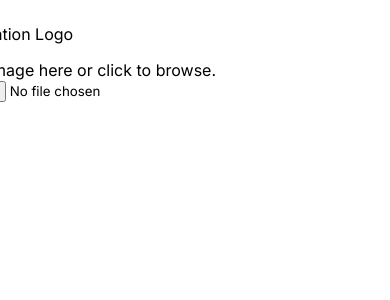
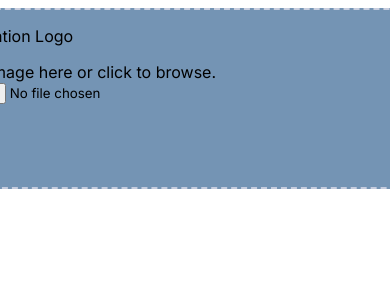
Before and after one commit to denis-rossati/profile-picture-cropper, a React (Create React App) app: page / in a window 390 px wide. Shown: the top 300 px of the page. Built offline with nearby package versions, Linux system fonts and the light colour scheme.

Commit message:
created styles folder to components css

```diff
--- a/src/components/LogoInput.tsx
+++ b/src/components/LogoInput.tsx
@@ -1,6 +1,7 @@
 import React from 'react';
+import landscapeIcon from '../icons/landscape.png'
 
-import landscapeIcon from '../icons/landscape.png'
+import './styles/LogoInput.css';
 
 type SetStateDefaultStringType = React.Dispatch<React.SetStateAction<string | undefined>>;
 
--- /dev/null
+++ b/src/components/styles/LogoInput.css
@@ -0,0 +1,7 @@
+@media (max-width: 768px) {
+  .LogoInput{
+    background-color: #7494b4;
+    border: 2px dashed #C7CDDE;
+    display: flex;
+  }
+}
```
